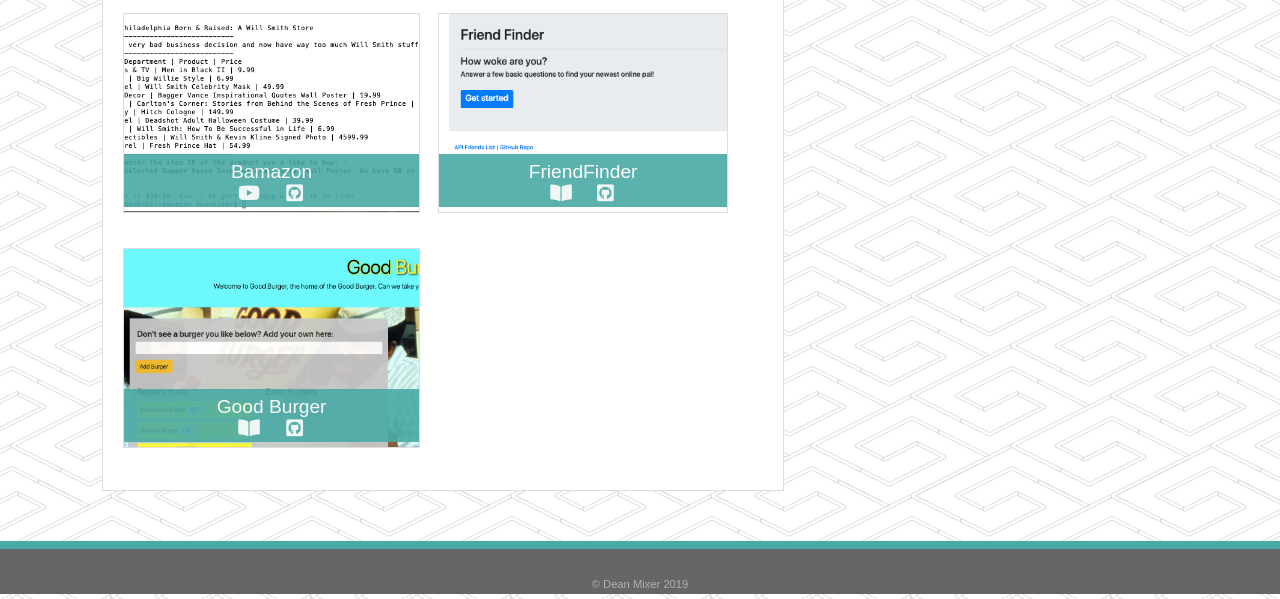
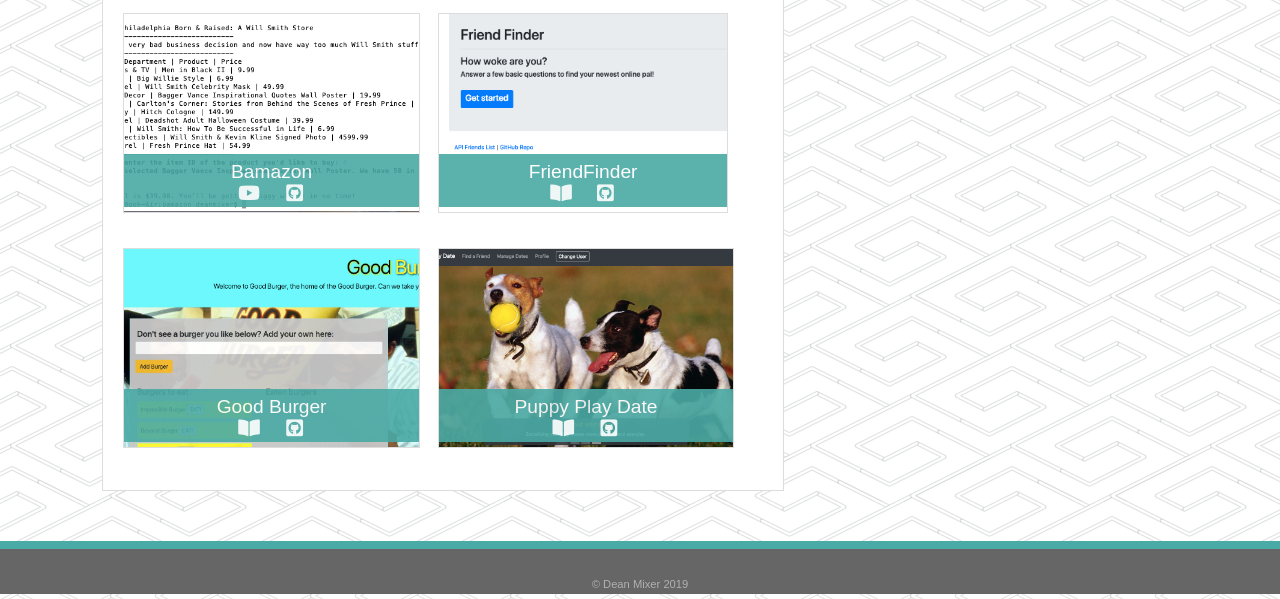
Before and after one commit to deanmixer/Responsive-Portfolio, a plain HTML site: page portfolio.html in a window 1280 px wide. Shown: the part 698-1297 px from the top of the page. Drawn offline with Linux system fonts and the light colour scheme.

Commit message:
Adding Play Date

```diff
--- a/portfolio.html
+++ b/portfolio.html
@@ -64,10 +64,16 @@
 						<p class="githubLink"><a id="linkIcon"  href="https://github.com/deanmixer/FriendFinder"><i class="fab fa-github-square"></i></a></p>
 				</div>
 				<div class="container">
-					<img src="assets/images/goodburger.png" alt="GoodBurger" class="port">
+					<img src="assets/images/goodburger.png" alt="goodBurger" class="port">
 					<p class="tport">Good Burger</p>
 					<p class="deployedLink"><a id="linkIcon"  href="https://aqueous-basin-41753.herokuapp.com/"><i class="fas fa-book-open"></i></a></p>
 					<p class="githubLink"><a id="linkIcon"  href="https://github.com/deanmixer/burger"><i class="fab fa-github-square"></i></a></p>
+				</div>
+				<div class="container">
+					<img src="assets/images/playdate.png" alt="playDate" class="port">
+					<p class="tport">Puppy Play Date</p>
+					<p class="deployedLink"><a id="linkIcon"  href="https://lit-mountain-54448.herokuapp.com/"><i class="fas fa-book-open"></i></a></p>
+					<p class="githubLink"><a id="linkIcon"  href="https://github.com/deanmixer/puppy-play-date"><i class="fab fa-github-square"></i></a></p>
 				</div>
 			</div>
 		</div>
```
Also changed, not shown: assets/images/playdate.png (added), 2 other files.
